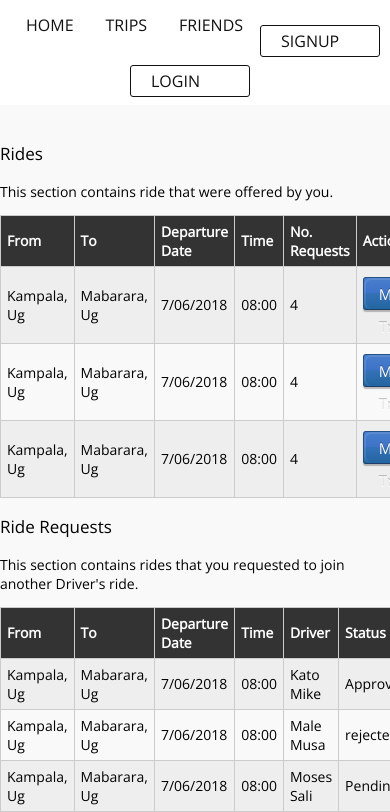
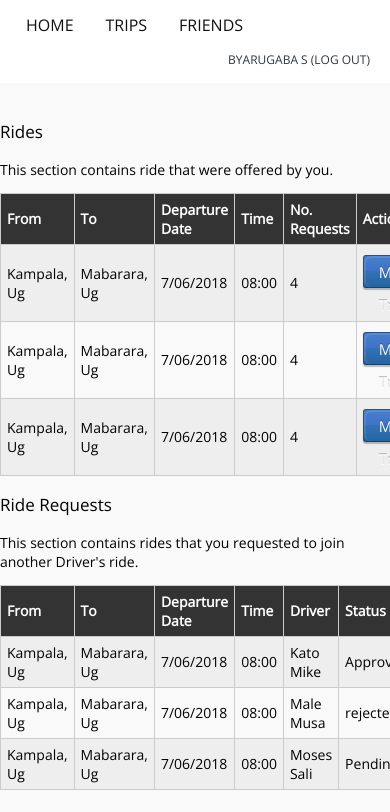
Before and after one commit to byarustev/RideMyWay, a plain HTML site: page ui/trips.html in a window 390 px wide. Shown: the part 61-873 px from the top of the page. After the commit the page ends 851 px from the top, so only its background shows below. Drawn offline with nearby package versions, Linux system fonts and the light colour scheme.

Commit message:
add logged user indicator

```diff
--- a/ui/assets/css/styles.css
+++ b/ui/assets/css/styles.css
@@ -646,6 +646,20 @@ input[type="submit"]{
 		color:#111;
 	}
 
+	header .header-right2{
+		display: block;
+		font-size: 12px;
+		line-height: 30px;
+		text-transform: uppercase;
+		/*border:solid 1px #111;*/
+		float: right;
+		margin-right: 10px;
+		margin-top: 20px;
+		border-radius: 3px;
+		padding:0 20px;
+		color:#2f3640;
+	}
+
 }
 
 @media screen and (max-width:960px){
@@ -750,6 +764,19 @@ input[type="submit"]{
 		color:#111;
 	}
 
+	header .header-right2{
+		display: block;
+		font-size: 12px;
+		line-height: 30px;
+		text-transform: uppercase;
+		/*border:solid 1px #111;*/
+		float: right;
+		margin-right: 10px;
+		margin-top: 20px;
+		border-radius: 3px;
+		padding:0 20px;
+		color:#2f3640;
+	}
 }
 
 /* making the form responsive for devices less than 640px*/
@@ -831,6 +858,19 @@ input[type="submit"]{
 	.signup-div{
 		width:100%;
 	}
+
+
+	header .header-right2{
+		display: block;
+		font-size: 12px;
+		line-height: 30px;
+		text-transform: uppercase;
+		/*border:solid 1px #111;*/
+		/*float: right;*/
+		margin: 0 auto;
+		padding:0 20px;
+		color:#2f3640;
+	}
 }
 
 
--- a/ui/trips.html
+++ b/ui/trips.html
@@ -15,8 +15,7 @@
 				<li><a href="friends.html">Friends</a></li>
 			</ul>
 
-			<a href="signup.html" class="header-right">Signup</a>
-			<a href="login.html" class="header-right">Login</a>
+			<a href="login.html" class="header-right2">Byarugaba S (Log Out)</a>
 		</nav>
 
 	</header>
```
Also changed, not shown: ui/friends.html (+1 -2 lines), ui/index.html (+2 -1 lines), ui/signup.html (+1 -2 lines).
